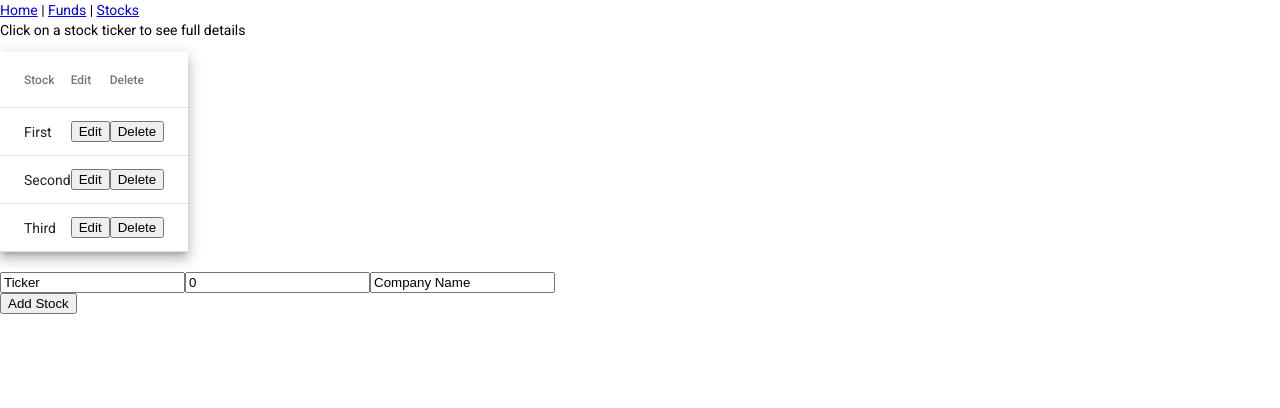
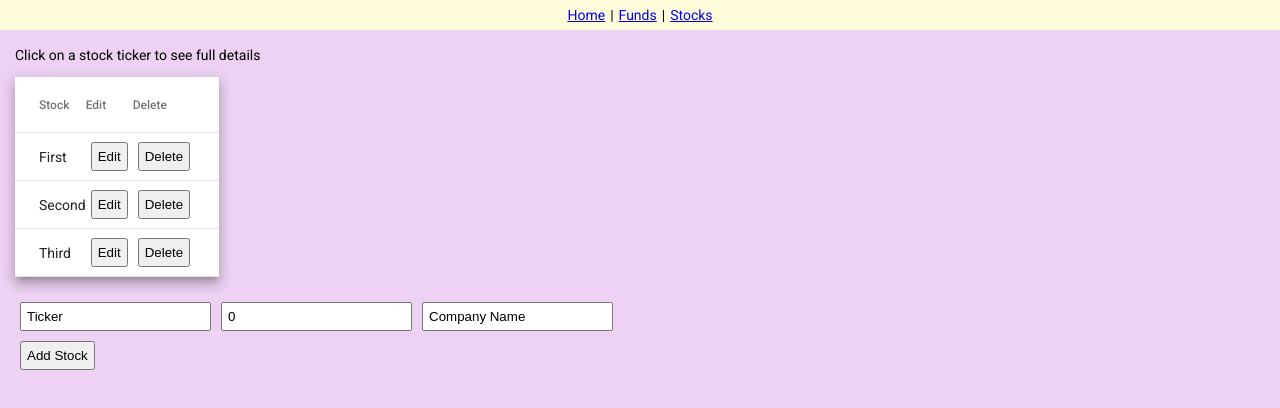
Before and after one commit to cjmcclure1337/TPAngularSprintThree, an Angular app: page /stocks in a window 1280 px wide. Shown: the top 408 px of the page. Built offline with nearby package versions, Linux system fonts and the light colour scheme; no server answers.

Commit message:
CSS styling

```diff
--- a/src/app/app.component.css
+++ b/src/app/app.component.css
@@ -0,0 +1,40 @@
+app-stocks {
+    display: flex;
+    flex-direction: column;
+    justify-content: center;
+    align-content: center;
+}
+
+header {
+    background-color:#FFFCDC;
+    padding: 5px;
+    display: flex;
+    flex-direction: row;
+    justify-content: center;
+}
+
+header a {
+    padding-left: 5px;
+    padding-right: 5px;
+}
+
+
+
+main {
+    background-color: #EDD2F3;
+    height: 100vh;
+    padding: 15px;
+}
+
+table {
+    margin: 5px;
+}
+
+td {
+    margin: 5px;
+    padding: 5px;
+}
+
+th {
+    margin: 5px;
+}
--- a/src/app/stock/stock.component.html
+++ b/src/app/stock/stock.component.html
@@ -1,4 +1,4 @@
-<div *ngIf="id!==0">
+<div *ngIf="id!==0" class="card-holder">
   <mat-card>
     <mat-card-subtitle>{{stock.ticker}}</mat-card-subtitle>
     <mat-card-title>{{stock.name}}</mat-card-title>
--- a/src/app/stocks/stocks.component.css
+++ b/src/app/stocks/stocks.component.css
@@ -0,0 +1,4 @@
+input {
+    margin: 5px;
+    padding: 5px;
+}
--- a/src/styles.css
+++ b/src/styles.css
@@ -2,3 +2,15 @@
 
 html, body { height: 100%; }
 body { margin: 0; font-family: Roboto, "Helvetica Neue", sans-serif; }
+
+mat-card {
+    display: flex;
+    flex-direction: column;
+    align-items: center;
+    width:min-content;
+}
+
+button {
+    margin: 5px;
+    padding: 5px;
+}
```
